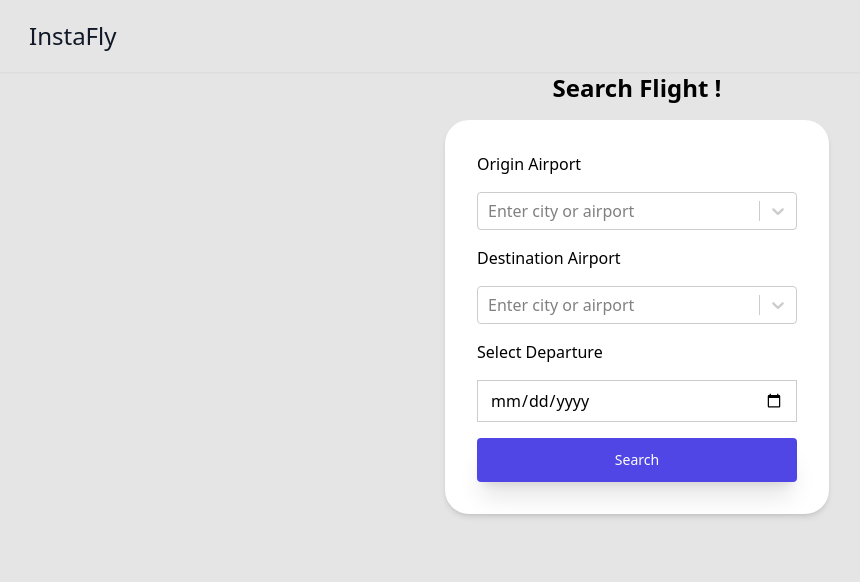
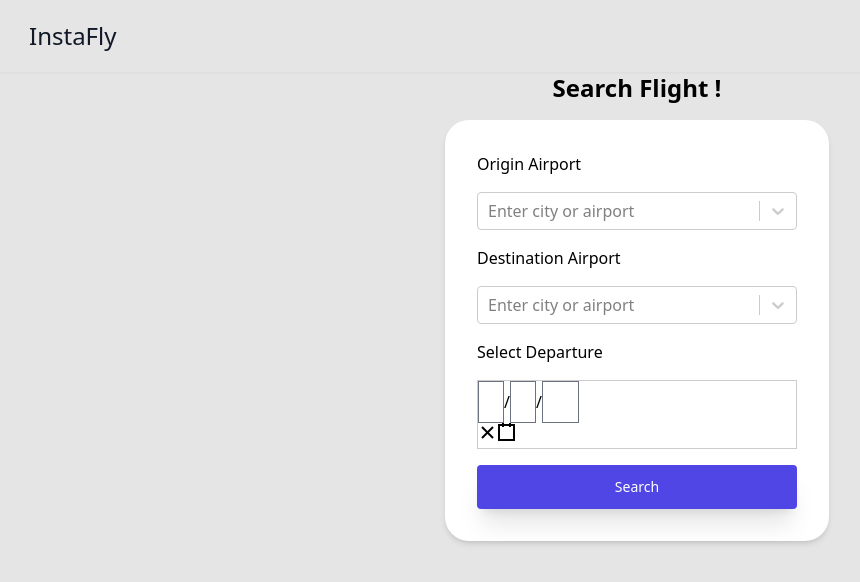
Before and after one commit to anshu4sharma/flightapp, a React (Create React App) app: page / in a window 1280 px wide. Shown: the top 582 px of the page, without its empty margins (3-863 px from the left). Built offline with nearby package versions, Linux system fonts and the light colour scheme.

Commit message:
min date setted

```diff
--- a/package.json
+++ b/package.json
@@ -8,7 +8,9 @@
     "@testing-library/react": "^13.4.0",
     "@testing-library/user-event": "^13.5.0",
     "formik": "^2.2.9",
+    "moment": "^2.29.4",
     "react": "^18.2.0",
+    "react-date-picker": "^9.1.0",
     "react-dom": "^18.2.0",
     "react-router-dom": "^6.4.3",
     "react-scripts": "5.0.1",
--- a/src/pages/Home.js
+++ b/src/pages/Home.js
@@ -1,6 +1,8 @@
 import Select from 'react-select'
 import { useState } from 'react';
 import { useNavigate } from 'react-router-dom';
+import DatePicker from 'react-date-picker';
+import moment from 'moment'
 const Home = () => {
   const navigate = useNavigate()
   const options = [
@@ -27,12 +29,11 @@ const Home = () => {
       setSameValueError(true)
       alert("Origin and destination should be different")
     }
-    else{
-      navigate('/flights', { state: { selectedOrigin, selectedDestination, selectedDate } });
+    else {
+      let formattedDate = moment(selectedDate).format('YYYY-MM-DD')
+      navigate('/flights', { state: { selectedOrigin, selectedDestination, selectedDate: formattedDate } });
     }
   }
-
-  console.log(selectedOrigin);
   return (
     <>
       <div className='w-full flex justify-center flex-col items-center'>
@@ -48,7 +49,7 @@ const Home = () => {
           </div>
           <div className='flex flex-col items-start'>
             <label className='flex'>Select Departure</label>
-            <input type="date" className='my-4 border border-[#cccccc] w-full' required onChange={(e) => setSelectedDate(e.target.value)} name="selectDate" placeholder='Select Date' />
+            <DatePicker minDate={new Date()} className='my-4 border border-[#cccccc] w-full' value={selectedDate} onChange={setSelectedDate} />
           </div>
           {
             error && <p className='text-red-800 my-4'>Origin and destination should be different</p>
```
Also changed, not shown: 1 other file (tests, documents, lock files or other folders).
